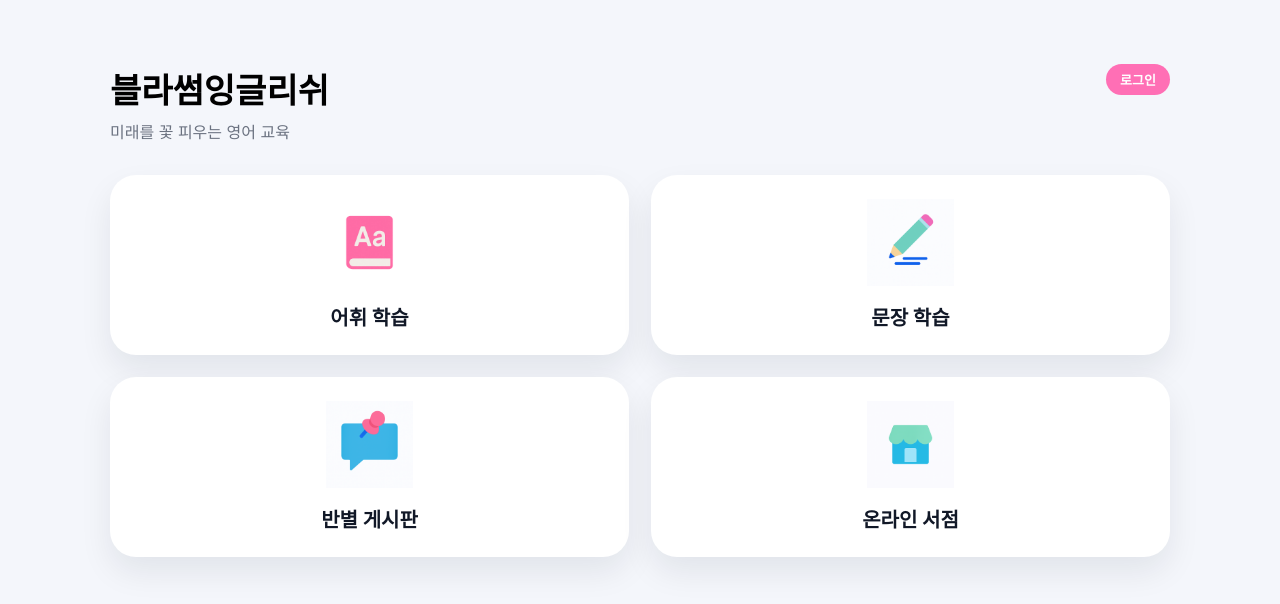
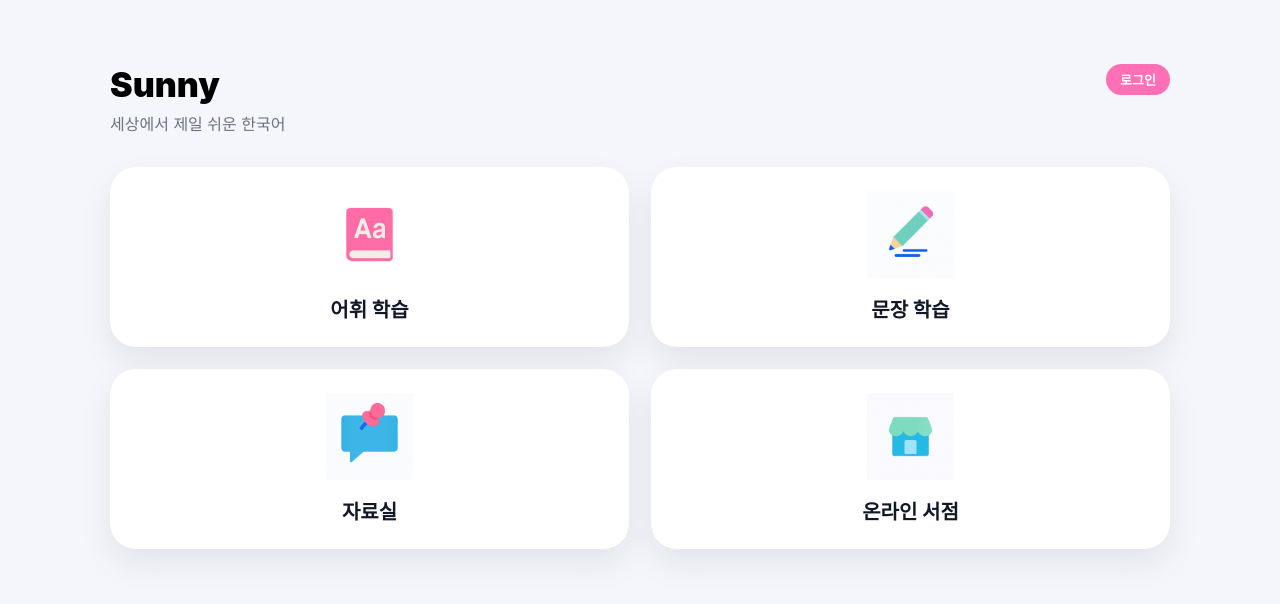
Before and after one commit to bonniejoy2025-sudo/hg, a plain HTML site: page index.html in a window 1280 px wide. Drawn offline with nearby package versions, Linux system fonts and the light colour scheme; a web font is replaced by a local one.

Commit message:
Add files via upload

```diff
--- a/index.html
+++ b/index.html
@@ -2,7 +2,7 @@
 <html lang="ko">
 <head>
   <meta charset="UTF-8" />
-  <title>블라썸잉글리쉬</title>
+  <title>Sunny</title>
   <meta name="viewport" content="width=device-width, initial-scale=1.0" />
   <link href="https://cdn.jsdelivr.net/npm/pretendard/dist/web/variable/pretendardvariable.css" rel="stylesheet" />
 
@@ -125,8 +125,8 @@
     <button id="logout-btn" style="display:none;" onclick="logoutUser()">로그아웃</button>
   </div>
 
-  <div class="title-big">블라썸잉글리쉬</div>
-  <div class="subtitle">미래를 꽃 피우는 영어 교육</div>
+  <div class="title-big">Sunny</div>
+  <div class="subtitle">세상에서 제일 쉬운 한국어</div>
 
   <div class="grid">
 
@@ -146,11 +146,11 @@
       </div>
     </a>
 
-    <!-- 반별 게시판 -->
+    <!-- 자료실 -->
     <a href="board.html">
       <div class="menu-card">
         <img src="board.png" class="menu-icon" alt="반별 게시판" />
-        <div class="menu-text">반별 게시판</div>
+        <div class="menu-text">자료실</div>
       </div>
     </a>
 
```
